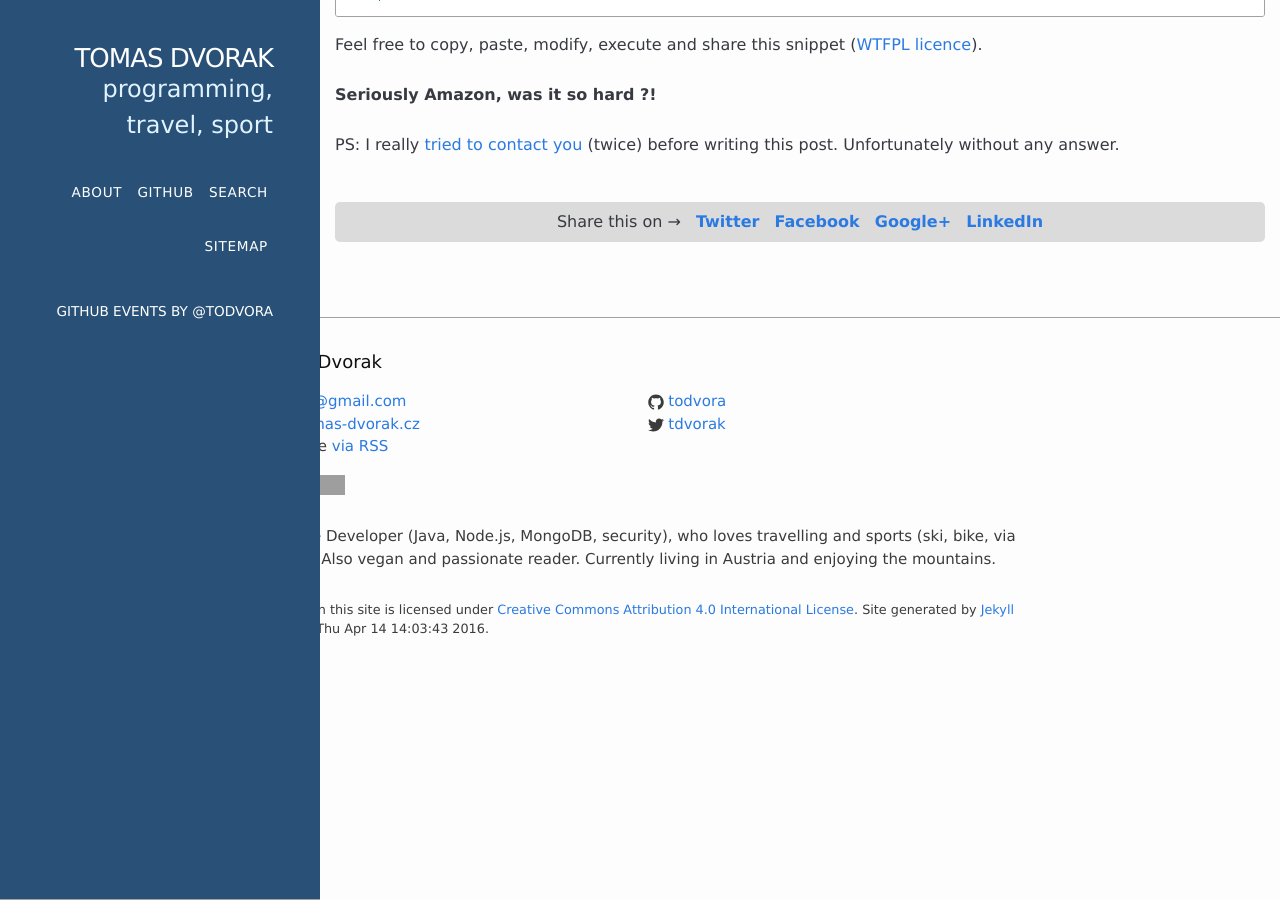
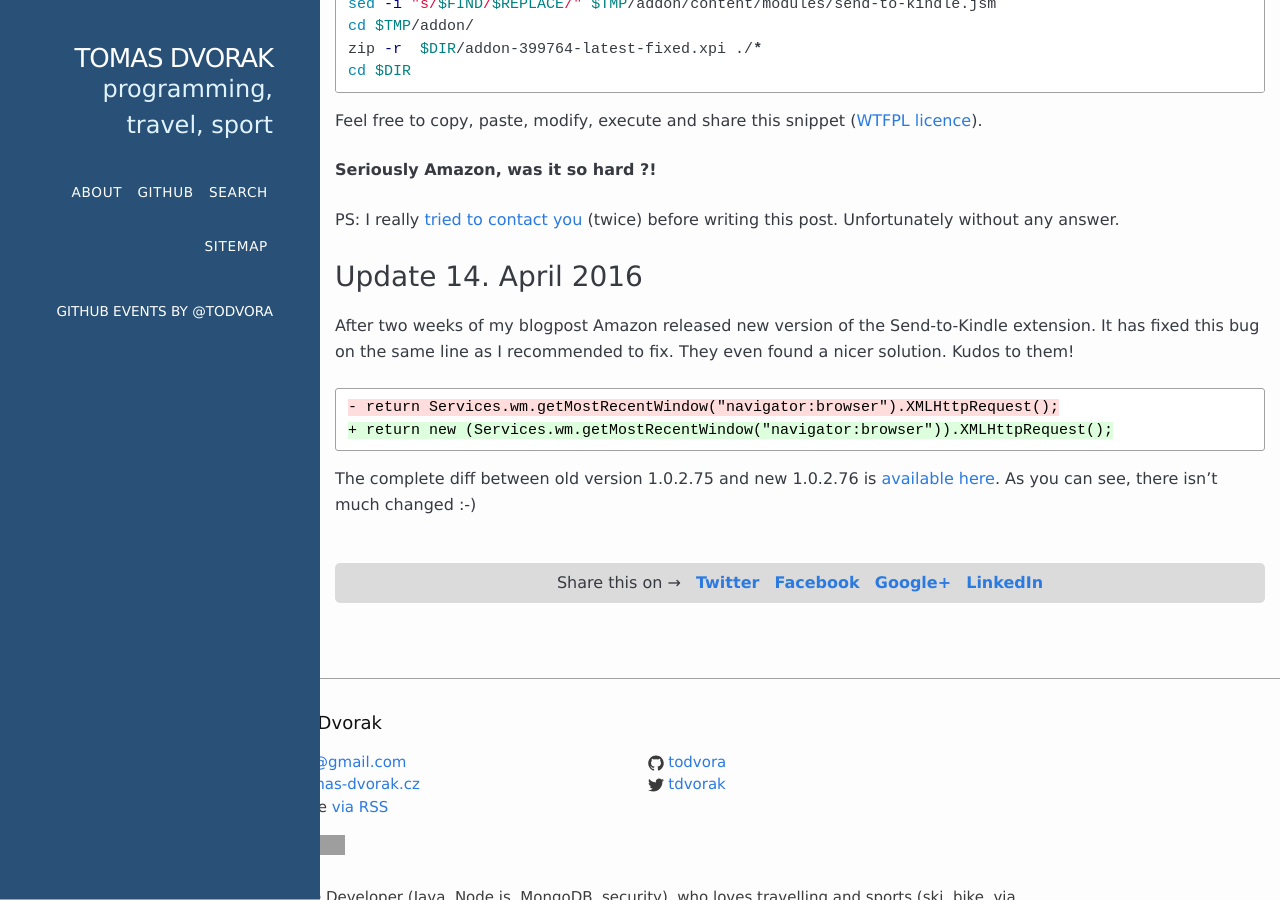
Before and after one commit to todvora/todvora.github.io, a Jekyll site: the page built from _posts/2016-03-30-dear-amazon-let-me-fix-that-for-you.md, in a window 1280 px wide and 900 px high, scrolled down 2660 px. Built offline with Jekyll 4.4.1, drawn with Linux system fonts in a browser that asks for light colours; comment, search, counter and statistics services are not loaded; some of the changed text lies outside the part shown; grey boxes are pictures that could not be loaded.

Commit message:
amazon update

````diff
--- a/_posts/2016-03-30-dear-amazon-let-me-fix-that-for-you.md
+++ b/_posts/2016-03-30-dear-amazon-let-me-fix-that-for-you.md
@@ -10,6 +10,10 @@
 ---
 
 I know that company of your size and specialization could have problems to find an employee to fix your [Send to Kindle extension](https://addons.mozilla.org/en-US/firefox/addon/sendtokindle/) for Firefox. So I took the burden from you and here is a small wrap-up.
+
+
+**Update 14. April 2016**: Amazon fixed the extension in version 1.0.2.76 and it should work. Details at the end of this article.
+
 
 As a new owner of Kindle Paperwhite, I would like to send web articles to my new Kindle. But those official extensions are broken.
 
@@ -112,3 +116,13 @@
 **Seriously Amazon, was it so hard ?!**
 
 PS: I really [tried to contact you](/downloads/amazon.pdf) (twice) before writing this post. Unfortunately without any answer.
+
+## Update 14. April 2016
+After two weeks of my blogpost Amazon released new version of the Send-to-Kindle extension. It has fixed this bug on the same line as I&nbsp;recommended to fix. They even found a nicer solution. Kudos to them!
+
+```diff
+- return Services.wm.getMostRecentWindow("navigator:browser").XMLHttpRequest();
++ return new (Services.wm.getMostRecentWindow("navigator:browser")).XMLHttpRequest();
+```
+
+The complete diff between old version 1.0.2.75 and new 1.0.2.76 is [available here](https://gist.github.com/todvora/b3afde0470b7be93e596c8a0be7af929). As you can see, there isn't much changed :-)
````
